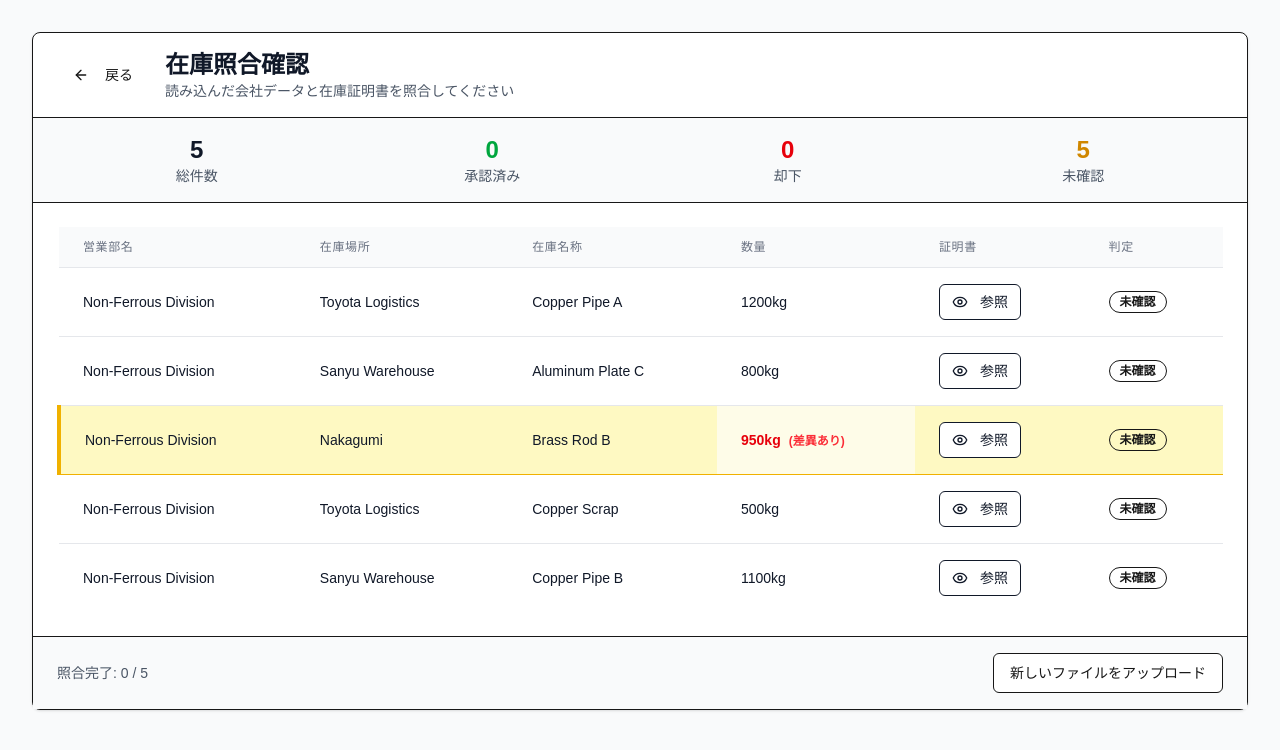
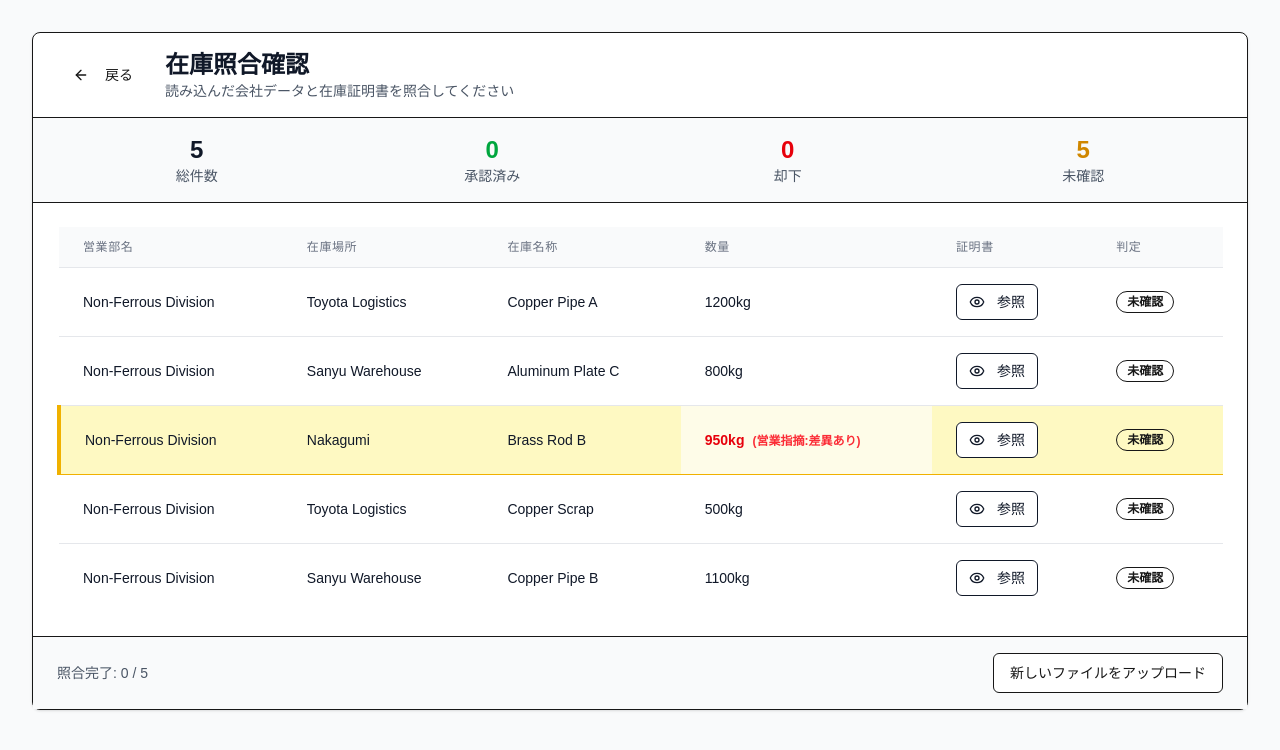
Before and after one commit to taksuehiro/inventory_moc, a Next.js app: page /review in a window 1280 px wide. Shown: the top 750 px of the page. Built offline with nearby package versions, Linux system fonts and the light colour scheme.

Commit message:
差異表示文言を更新

```diff
--- a/src/components/InventoryTable.tsx
+++ b/src/components/InventoryTable.tsx
@@ -81,7 +81,7 @@ export function InventoryTable({
                 {item.数量}
                 {item.差異あり && (
                   <span className="ml-2 text-xs text-red-500">
-                    (差異あり)
+                    (営業指摘:差異あり)
                   </span>
                 )}
               </td>
```
